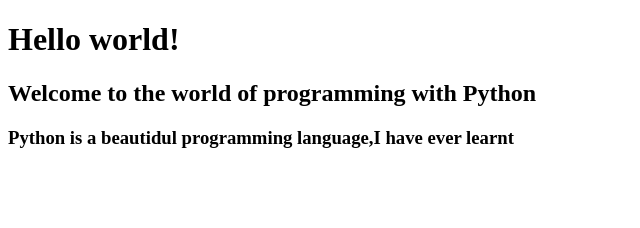
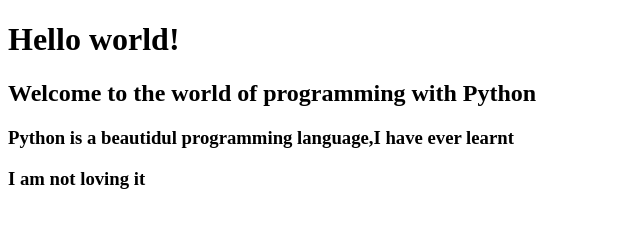
Before and after one commit to chandrasekaran1011/Cs50, a plain HTML site: page index.html in a window 1280 px wide. Shown: the whole page, without its empty margins (0-640 px from the left). Drawn offline with Linux system fonts and the light colour scheme.

Commit message:
Checking for conflict

```diff
--- a/index.html
+++ b/index.html
@@ -10,6 +10,7 @@
 		<h1>Hello world!</h1>
 		<h2>Welcome to the world of programming with Python </h2>
 		<h3>Python is a beautidul programming language,I have ever learnt</h3>
+		<h3>I am not loving it</h3>
 
 	</body>
 </html>
```
